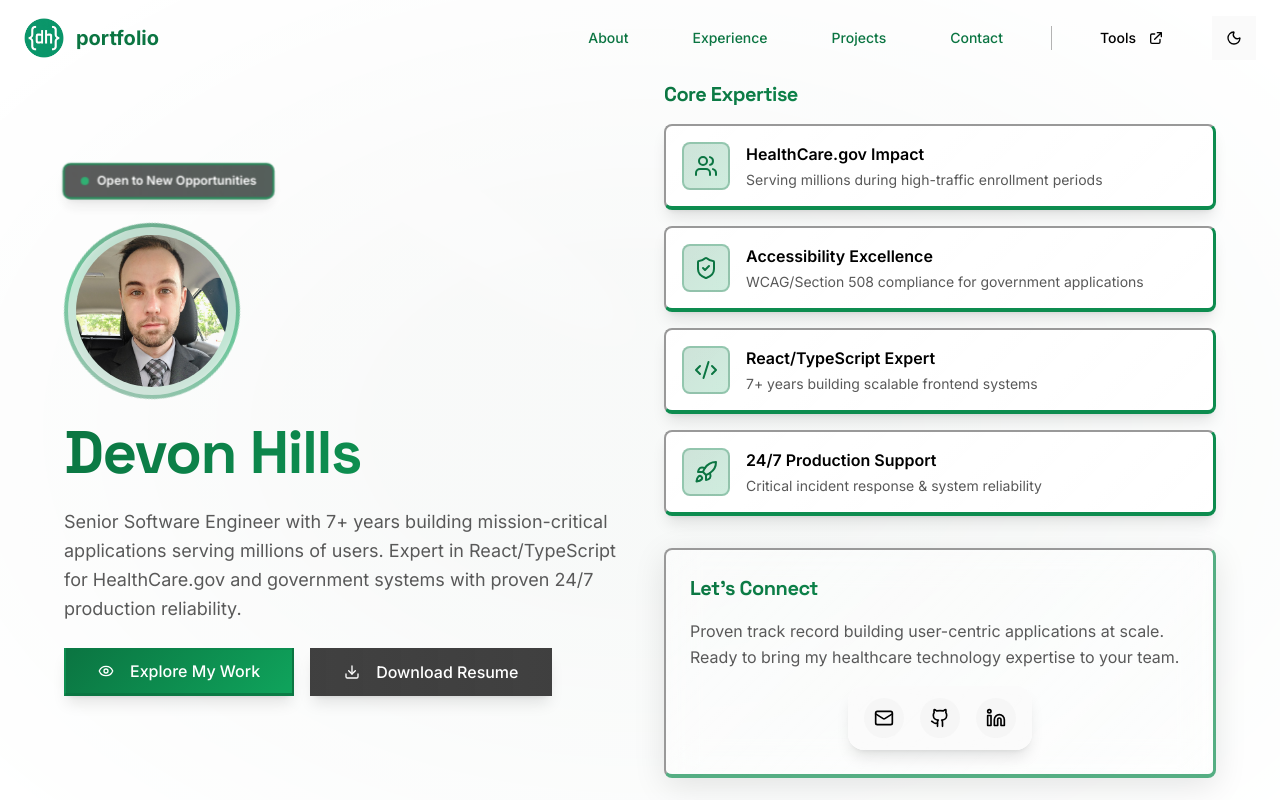
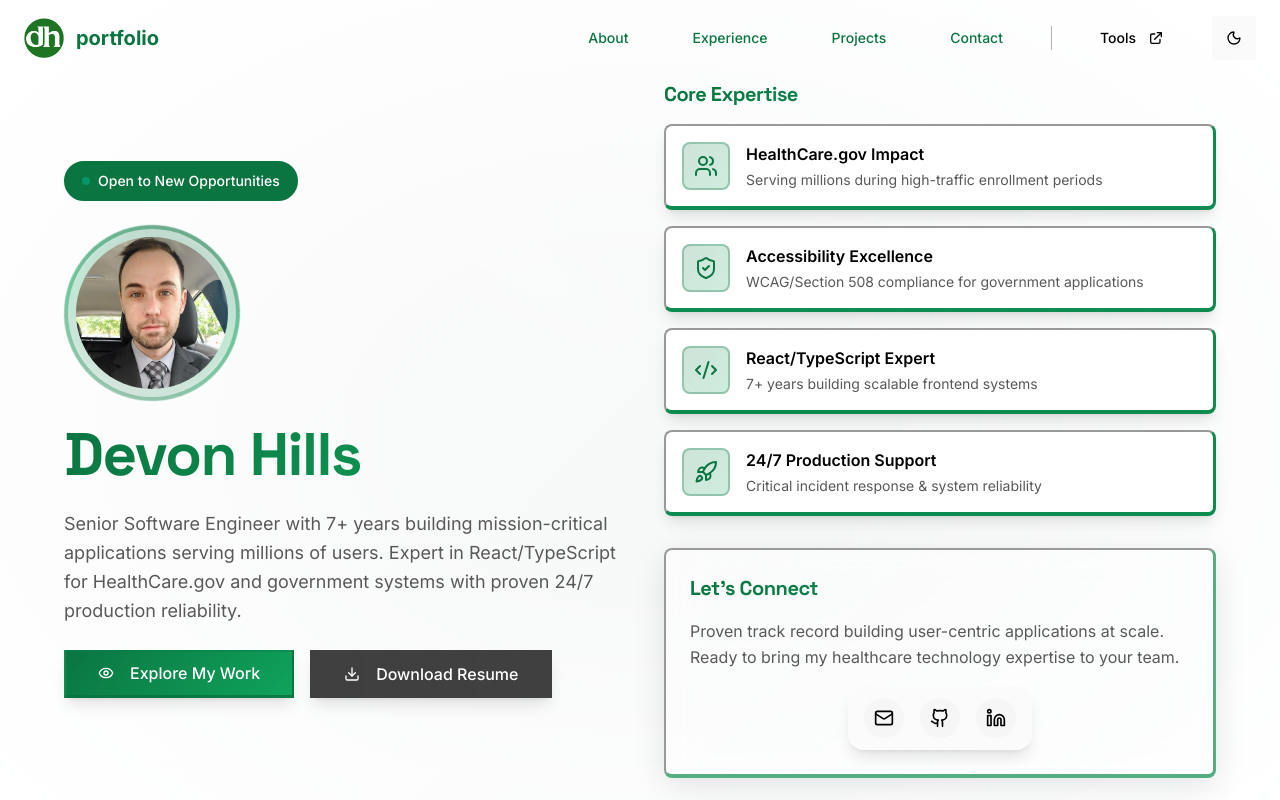
Before and after one commit to devonjhills/portfolio, a Next.js app: page / in a window 1280 px wide. Shown: the top 800 px of the page. Built offline with nearby package versions, Linux system fonts and the light colour scheme.

Commit message:
refactor: improve layout and styling in Hero component for better readability and user experience

```diff
--- a/app/components/sections/hero.tsx
+++ b/app/components/sections/hero.tsx
@@ -79,19 +79,23 @@ export function Hero() {
           className="grid lg:grid-cols-2 gap-8 lg:gap-12 items-center max-w-6xl mx-auto">
           {/* Left Column - Content */}
           <div className="text-center lg:text-left space-y-6">
+            <div className="text-center lg:text-left space-y-6">
               <motion.div
                 variants={itemVariants}
                 className="flex justify-center lg:justify-start">
                 <Badge
                   variant="default"
-                className="badge-available px-4 py-2 font-semibold rounded-lg">
-                <span className="relative flex h-2 w-2 mr-2">
-                  <span className="animate-ping absolute inline-flex h-full w-full rounded-full bg-accent opacity-75"></span>
-                  <span className="relative inline-flex rounded-full h-2 w-2 bg-accent"></span>
+                  className="flex items-center gap-2 rounded-full px-4 py-2 text-sm font-medium">
+                  <span className="relative flex h-2 w-2">
+                    <span
+                      className="absolute inline-flex h-full w-full rounded-full bg-emerald-400 opacity-75 animate-ping"
+                      aria-hidden="true"></span>
+                    <span className="relative inline-flex h-2 w-2 rounded-full bg-emerald-600 dark:bg-emerald-400"></span>
                   </span>
                   Open to New Opportunities
                 </Badge>
               </motion.div>
+            </div>
 
             <motion.div
               variants={itemVariants}
@@ -165,9 +169,7 @@ export function Hero() {
                         <highlight.icon className="h-6 w-6 text-primary group-hover:text-accent transition-colors duration-300" />
                       </div>
                       <div className="flex-1">
-                        <p className="hero-highlight-title">
-                          {highlight.text}
-                        </p>
+                        <p className="hero-highlight-title">{highlight.text}</p>
                         <p className="hero-highlight-subtitle">
                           {highlight.subtext}
                         </p>
@@ -179,7 +181,9 @@ export function Hero() {
             </motion.div>
 
             {/* Contact Section */}
-            <motion.div variants={itemVariants} className="space-y-4 glass-card p-6 rounded-lg">
+            <motion.div
+              variants={itemVariants}
+              className="space-y-4 glass-card p-6 rounded-lg">
               <h3 className="text-xl font-heading font-bold gradient-text">
                 Let&apos;s Connect
               </h3>
```
Also changed, not shown: public/logo.png, 1 other file (tests, documents, lock files or other folders). Lines whose indentation alone changed are shown as unchanged.
